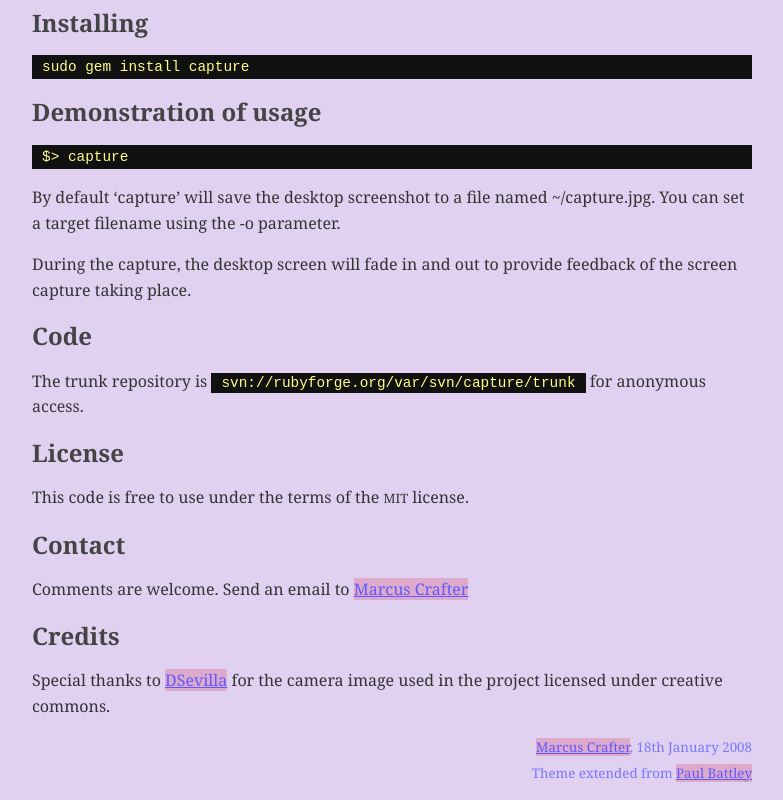
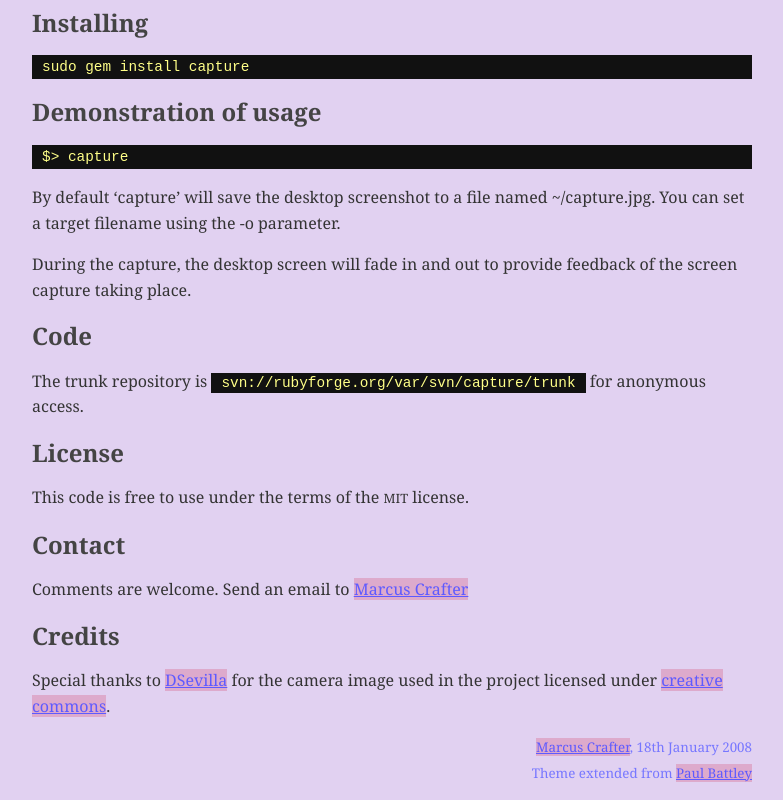
Before and after one commit to crafterm/capture, a plain HTML site: page trunk/website/index.html in a window 1280 px wide. Shown: the part 657-1457 px from the top of the page, without its empty margins (248-1031 px from the left). Drawn offline with Linux system fonts and the light colour scheme.

Commit message:
Ensure that image license is linked
git-svn-id: svn+ssh://rubyforge.org/var/svn/capture@8 6fb6b337-7231-43f7-a6d1-67d3959e2683

```diff
--- a/trunk/website/index.html
+++ b/trunk/website/index.html
@@ -84,7 +84,7 @@
 	<h2>Credits</h2>
 
 
-	<p>Special thanks to <a href="http://www.flickr.com/photos/dsevilla/249202834/">DSevilla</a> for the camera image used in the project licensed under creative commons.</p>
+	<p>Special thanks to <a href="http://www.flickr.com/photos/dsevilla/249202834/">DSevilla</a> for the camera image used in the project licensed under <a href="http://creativecommons.org/licenses/by-nc/2.0/">creative commons</a>.</p>
     <p class="coda">
       <a href="crafterm@redartisan.com">Marcus Crafter</a>, 18th January 2008<br>
       Theme extended from <a href="http://rb2js.rubyforge.org/">Paul Battley</a>
```
Also changed, not shown: trunk/website/index.txt.
